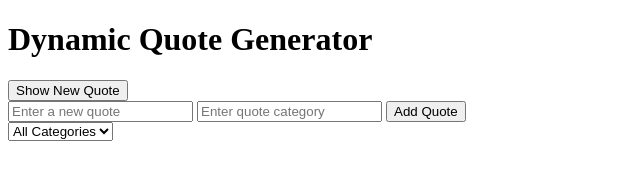
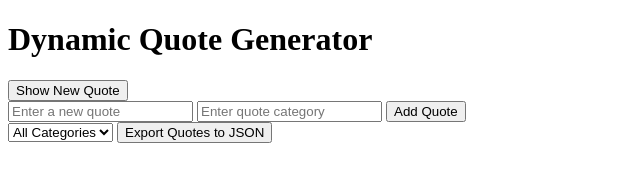
Before and after one commit to Patric262/alx_fe_javascript, a plain HTML site: page dom-manipulation/index.html in a window 1280 px wide. Shown: the whole page, without its empty margins (0-640 px from the left). Drawn offline with Linux system fonts and the light colour scheme.

Commit message:
commiting to add Export Quotes button in index.html

```diff
--- a/dom-manipulation/index.html
+++ b/dom-manipulation/index.html
@@ -18,6 +18,7 @@
       <select id="categoryFilter" onchange="filterQuotes()">
         <option value="all">All Categories</option>
       </select>
+      <button onclick="exportToJsonFile()">Export Quotes to JSON</button>
 
 </body>
 </html>
```
